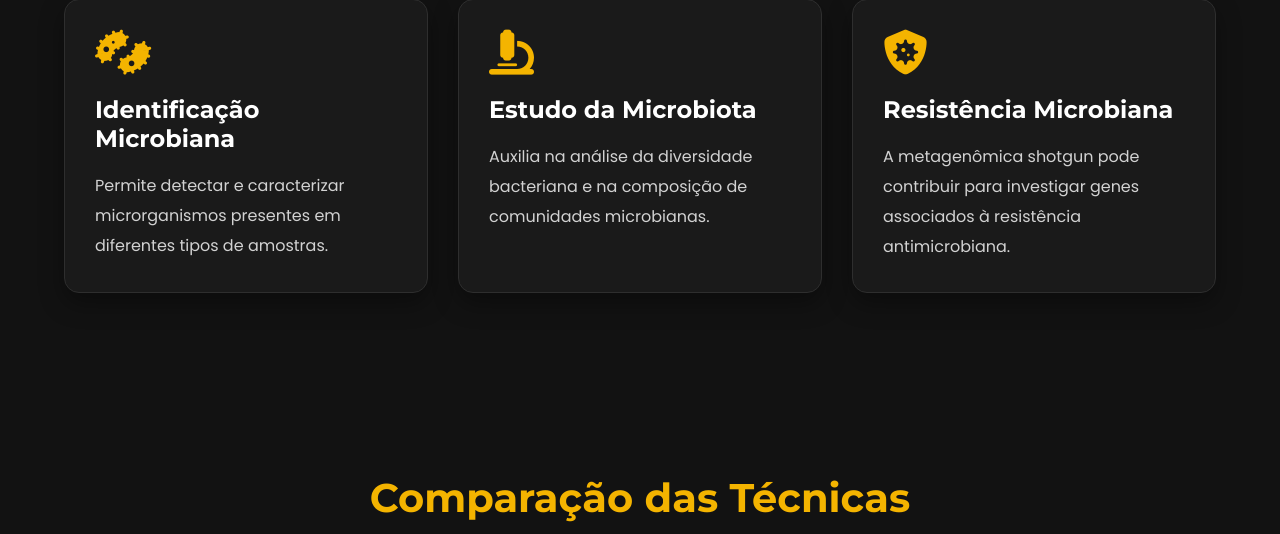
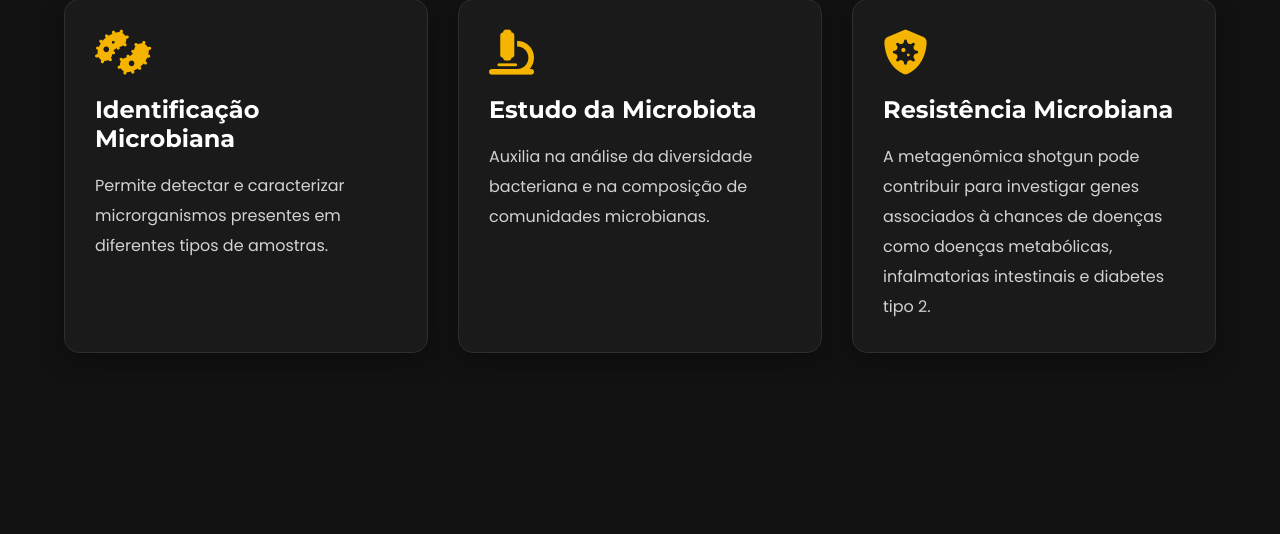
Before and after one commit to BigQuote/GenoLabb, a Flask app: page /especialidade in a window 1280 px wide. Shown: the part 1313-1847 px from the top of the page. Run offline with Flask 3, Linux system fonts and the light colour scheme.

Commit message:
Atualiza a especialidade

```diff
--- a/templates/especialidade.html
+++ b/templates/especialidade.html
@@ -82,7 +82,8 @@
                 <i class="fa-solid fa-shield-virus"></i>
                 <h3>Resistência Microbiana</h3>
                 <p>
-                    A metagenômica shotgun pode contribuir para investigar genes associados à resistência antimicrobiana.
+                    A metagenômica shotgun pode contribuir para investigar genes associados à chances de doenças como doenças metabólicas,
+                    infalmatorias intestinais e diabetes tipo 2.
                 </p>
             </div>
 
```
